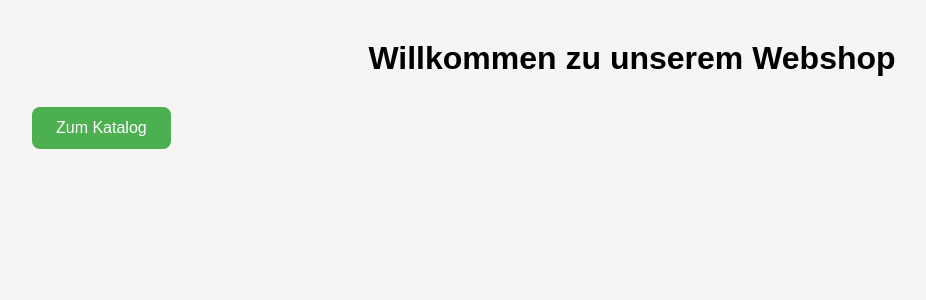
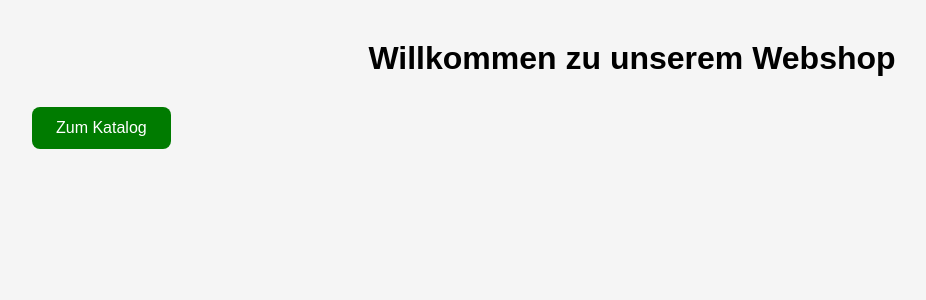
Before and after one commit to philippGtz/E3FIAE-Team-1, a Flask app: page / in a window 1280 px wide. Shown: the top 300 px of the page, without its empty margins (8-934 px from the left). Run offline with Flask 3, Linux system fonts and the light colour scheme.

Commit message:
Button verschönert

```diff
--- a/static/css/styles.css
+++ b/static/css/styles.css
@@ -2,6 +2,7 @@ body {
             font-family: Arial, sans-serif;
             margin: 40px;
             background-color: #f5f5f5;
+            align-items: center;
         }
 
         h1 {
@@ -57,7 +58,7 @@ body {
             font-size: 1.1em;
         }
         button {
-            background-color: #4CAF50; /* Green background */
+            background-color: #007B00; /* Green background */
             color: white; /* White text */
             padding: 12px 24px; /* Spacing */
             font-size: 16px; /* Bigger text */
```
